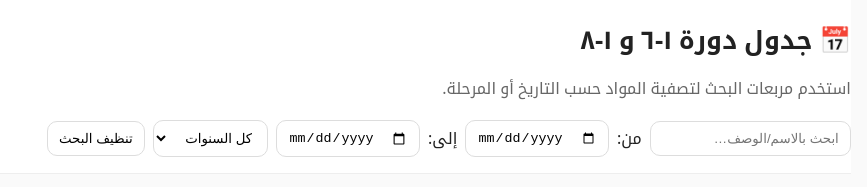
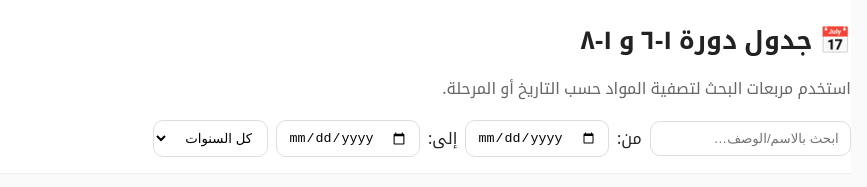
Before and after one commit to husseinqays-crypto/husseinqays-crypto.github.io, a plain HTML site: page index.html in a window 1280 px wide. Shown: the top 187 px of the page, without its empty margins (413-1280 px from the left). Drawn offline with Linux system fonts and the light colour scheme.

Commit message:
Update index.html

```diff
--- a/index.html
+++ b/index.html
@@ -22,7 +22,6 @@
         <option>السنة الثالثة</option>
         <option>السنة الرابعة</option>
       </select>
-      <button id="clear" type="button" title="إعادة تعيين">تنظيف البحث</button>
     </div>
   </header>
 
```
